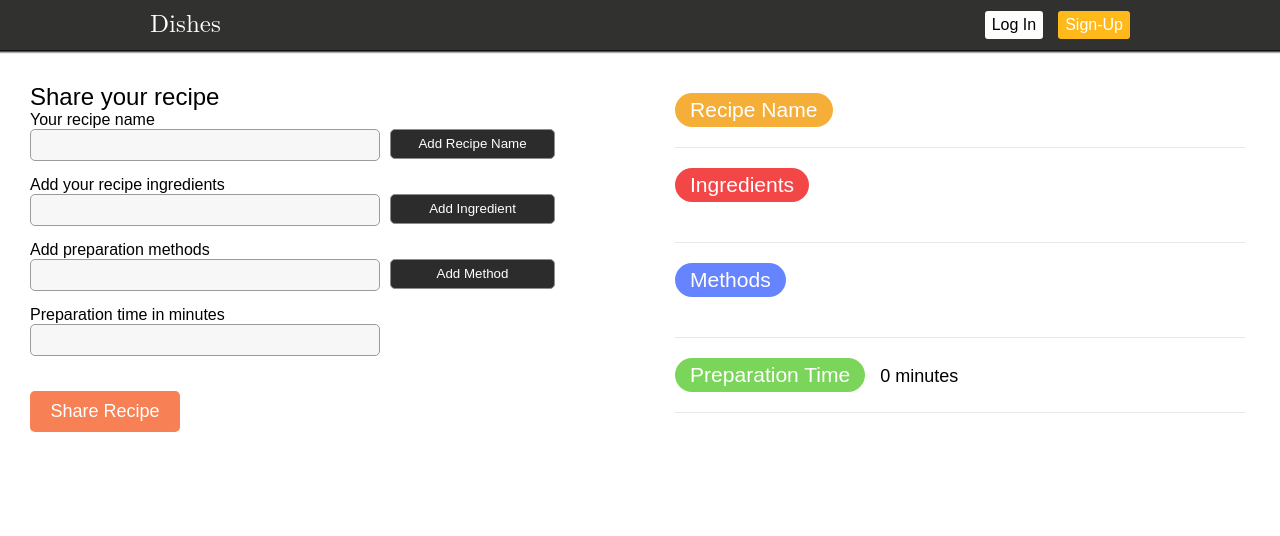
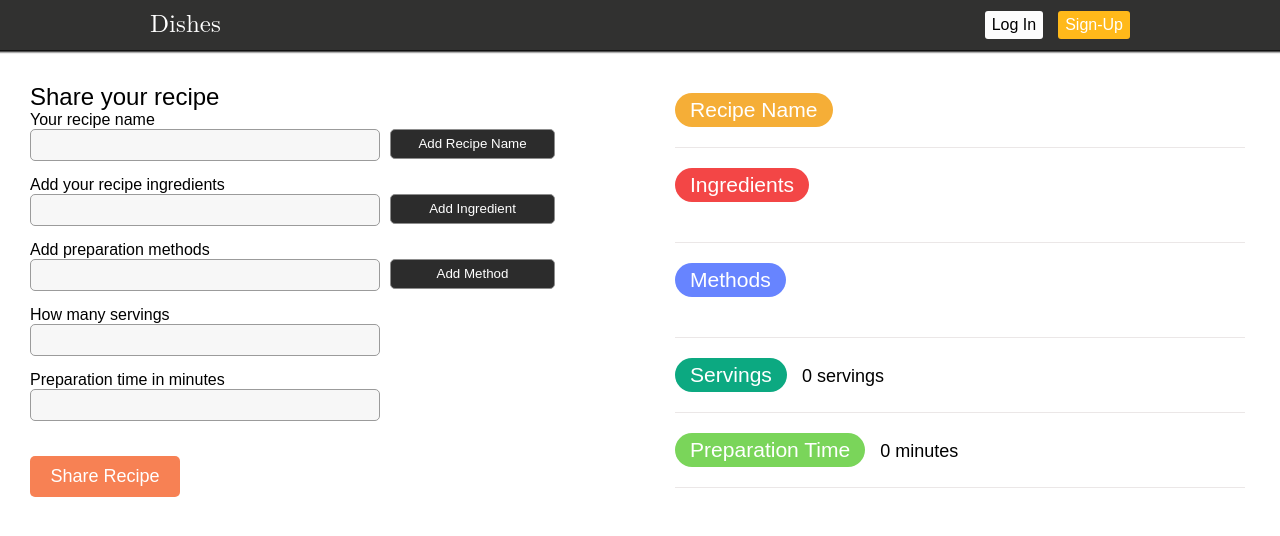
Before and after one commit to PageOne2/recipe-app, a React (Create React App) app in the folder client/: page /sharerecipe in a window 1280 px wide. Shown: the top 536 px of the page. Built offline with nearby package versions, Linux system fonts and the light colour scheme.

Commit message:
allows user to share a recipe

```diff
--- a/client/src/components/recipe-card/recipe.card.component.jsx
+++ b/client/src/components/recipe-card/recipe.card.component.jsx
@@ -2,6 +2,7 @@ import { useSelector } from "react-redux";
 import { Link } from "react-router-dom";
 import RecipeInitialInfo from "../recipe-initial-info/recipe-initial-info.component";
 import recipeImage from "../../assets/default.jpg";
+import { formatRecipeName } from "../../utils/formatStr";
 
 import "./recipe.card.styles.css";
 
@@ -30,7 +31,7 @@ const RecipeCard = ({
         <img src={recipeImage} alt="dish" />
       </div>
       <div className="recipe-name">
-        <h3>{recipeName}</h3>
+        <h3>{formatRecipeName(recipeName)}</h3>
       </div>
       <RecipeInitialInfo id={_id} myRecipe={myRecipe} likes={likes} preparationTime={preparationTime} />
     </div>
--- a/client/src/pages/share-recipe-page/share-recipe-page.component.jsx
+++ b/client/src/pages/share-recipe-page/share-recipe-page.component.jsx
@@ -1,5 +1,5 @@
 import { useState, useRef } from "react";
-import { useDispatch } from "react-redux";
+import { useDispatch, useSelector } from "react-redux";
 import { Formik, Form, Field, ErrorMessage } from "formik";
 import * as Yup from "yup";
 import { v4 as uuidv4 } from "uuid";
@@ -7,6 +7,7 @@ import { createRecipe } from "../../redux/redux-saga/sagaActions";
 import Delete from "@material-ui/icons/Delete";
 import Edit from "@material-ui/icons/Edit";
 import Close from "@material-ui/icons/Close";
+import { formatRecipeName } from "../../utils/formatStr";
 
 import "./share-recipe-page.styles.css";
 
@@ -15,6 +16,7 @@ const ShareRecipePage = () => {
     recipeName: '',
     ingredients: [],
     methods: [],
+    servings: 0,
     preparationTime: 0
   });
   const [editMode, setEditMode] = useState(false);
@@ -24,14 +26,26 @@ const ShareRecipePage = () => {
   const ingredientInput = useRef(null);
   const methodInput = useRef(null);
   const ingredientRecipeItems = useRef(null);
+  const { _id } = useSelector((state) => state.user.userData);
   const dispatch = useDispatch();
 
   const handleSubmit = (e) => {
     e.preventDefault();
+    const recipeObj = {
+      recipeName: formatRecipeName(recipeInfo.recipeName),
+      ingredients: recipeInfo.ingredients,
+      method: recipeInfo.methods,
+      servings: parseInt(recipeInfo.servings),
+      preparationTime: parseInt(recipeInfo.preparationTime),
+      imageCover: "default.jpg",
+      user: _id
+    };
+    dispatch(createRecipe(recipeObj));
   }
 
   const handleChange = (value, field) => {
-    if (field === 'time') setRecipeInfo(prev => ({ ...prev, preparationTime: value }));
+    if (field === 'servings' && value >= 0) setRecipeInfo(prev => ({ ...prev, servings: value }));
+    if (field === 'time' && value >= 0) setRecipeInfo(prev => ({ ...prev, preparationTime: value }));
   }
 
   const handleClick = (e, field) => {
@@ -118,8 +132,15 @@ const ShareRecipePage = () => {
 
           <div className="input-container">
             <div className="input-wrapper">
+              <label htmlFor="servings">How many servings</label>
+              <input className="share-input" name="servings" type="number" min="0" onChange={(e) => handleChange(e.target.value, 'servings')}/>
+            </div>
+          </div>
+
+          <div className="input-container">
+            <div className="input-wrapper">
               <label htmlFor="preparationTime">Preparation time in minutes</label>
-              <input className="share-input" name="preparationTime" type="number" onChange={(e) => handleChange(e.target.value, 'time')}/>
+              <input className="share-input" name="preparationTime" type="number" min="0" onChange={(e) => handleChange(e.target.value, 'time')}/>
             </div>
           </div>
 
@@ -159,6 +180,10 @@ const ShareRecipePage = () => {
             ))}
           </ol>
         </div>
+        <div className="recipe-info-title servings">
+          <h3>Servings</h3>
+          <p>{recipeInfo.servings} servings</p>
+        </div>
         <div className="recipe-info-title preparation-time">
           <h3>Preparation Time</h3>
           <p>{recipeInfo.preparationTime} minutes</p>
--- a/client/src/pages/share-recipe-page/share-recipe-page.styles.css
+++ b/client/src/pages/share-recipe-page/share-recipe-page.styles.css
@@ -101,9 +101,9 @@
   color: #fff;
 }
 
-.share-recipe-info .preparation-time {
-  display: flex;
-  align-items: baseline;
+.servings h3 {
+  background-color: #0ca981;
+  color: #fff;
 }
 
 .preparation-time h3 {
@@ -111,7 +111,12 @@
   color: #fff;
 }
 
-.preparation-time p {
+.servings, .preparation-time {
+  display: flex;
+  align-items: baseline;
+}
+
+.servings p, .preparation-time p {
   margin-left: 15px;
 }
 
--- a/client/src/redux/userReducer/user.sagas.js
+++ b/client/src/redux/userReducer/user.sagas.js
@@ -7,7 +7,8 @@ import {
   userLikedRecipes,
   getMyRecipesSuccess,
   recipeLiked,
-  recipeDisliked
+  recipeDisliked,
+  createRecipeSuccess
 } from './userReducer';
 import Cookies from 'js-cookie';
 
@@ -160,6 +161,26 @@ export function* dislikeRecipe({payload}) {
   }
 }
 
+export function* createRecipe({ payload }) {
+  try {
+    const apiUrl = process.env.NODE_ENV === 'production' ? `${process.env.REACT_APP_API_URL}/recipes` : 'http://localhost:3000/api/recipes';
+    let data = yield fetch(apiUrl, {
+      method: 'POST',
+      headers: {
+        'Content-Type': 'application/json',
+        'Authorization': 'Bearer ' + Cookies.get('jwt')
+      },
+      body: JSON.stringify(payload)
+    });
+    let res = yield data.json();
+    if (data.status === 201) {
+      yield put(createRecipeSuccess(res.data.recipe));
+    }
+  } catch (err) {
+
+  }
+}
+
 export function* onLogUser() {
   yield takeLatest(SagaActionTypes.LOG_USER, logUser);
 }
@@ -188,6 +209,10 @@ export function* onDislikeRecipe() {
   yield takeLatest(SagaActionTypes.DISLIKE_RECIPE, dislikeRecipe);
 }
 
+export function* onCreateRecipe() {
+  yield takeLatest(SagaActionTypes.CREATE_RECIPE_START, createRecipe)
+}
+
 export function* userSagas() {
   yield all([
     call(onLogUser),
@@ -196,6 +221,7 @@ export function* userSagas() {
     call(onUpdateUserPassword),
     call(onGetMyRecipes),
     call(onLikeRecipe),
-    call(onDislikeRecipe)
+    call(onDislikeRecipe),
+    call(onCreateRecipe)
   ])
 }
--- a/client/src/redux/userReducer/userReducer.js
+++ b/client/src/redux/userReducer/userReducer.js
@@ -9,7 +9,8 @@ export const userReducer = createSlice({
     userLikedRecipes: [],
     myRecipes: [],
     userData: {},
-    interactedRecipes: []
+    interactedRecipes: [],
+    createdRecipes: []
   },
   reducers: {
     getUserSuccess: (state, action) => {
@@ -60,6 +61,12 @@ export const userReducer = createSlice({
       else newArray.push(action.payload);
       state.interactedRecipes = newArray;
     },
+    createRecipeSuccess: (state, action) => {
+      return {
+        ...state,
+        createdRecipes: [...state.createdRecipes, action.payload]
+      }
+    },
     logOut: (state, action) => {}
   }
 })
@@ -72,6 +79,7 @@ export const {
   getMyRecipesSuccess,
   recipeLiked,
   recipeDisliked,
+  createRecipeSuccess,
   logOut } = userReducer.actions;
 
 export default userReducer.reducer;
--- /dev/null
+++ b/client/src/utils/formatStr.js
@@ -0,0 +1,5 @@
+export const formatRecipeName = (str) => {
+  const lowerCaseStr = str.toLowerCase();
+  const formatedStr = lowerCaseStr[0].toUpperCase() + lowerCaseStr.substring(1);
+  return formatedStr;
+}
```
